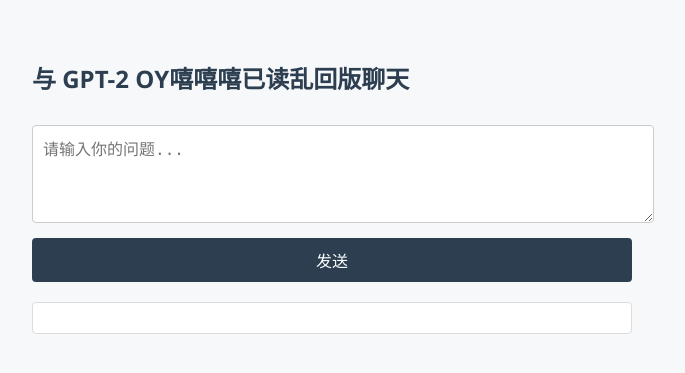
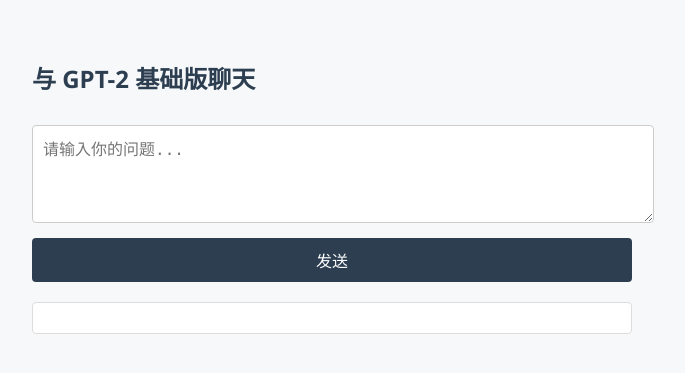
Before and after one commit to OYGaoogy/gpt2-train-deploy-demo, a Flask app: page / in a window 1280 px wide. Shown: the top 373 px of the page, without its empty margins (308-993 px from the left). Run offline with Flask 2, Linux system fonts and the light colour scheme.

Commit message:
Optimize display

```diff
--- a/templates/index.html
+++ b/templates/index.html
@@ -6,7 +6,7 @@
   <link rel="stylesheet" href="/static/style.css">
 </head>
 <body>
-  <h2>与 GPT-2 OY嘻嘻嘻已读乱回版聊天</h2>
+  <h2>与 GPT-2 基础版聊天</h2>
   <textarea id="prompt" rows="4" placeholder="请输入你的问题..."></textarea>
   <button onclick="sendPrompt()">发送</button>
   <div id="response"></div>
```
Also changed, not shown: sample_images/web_demo.png.
